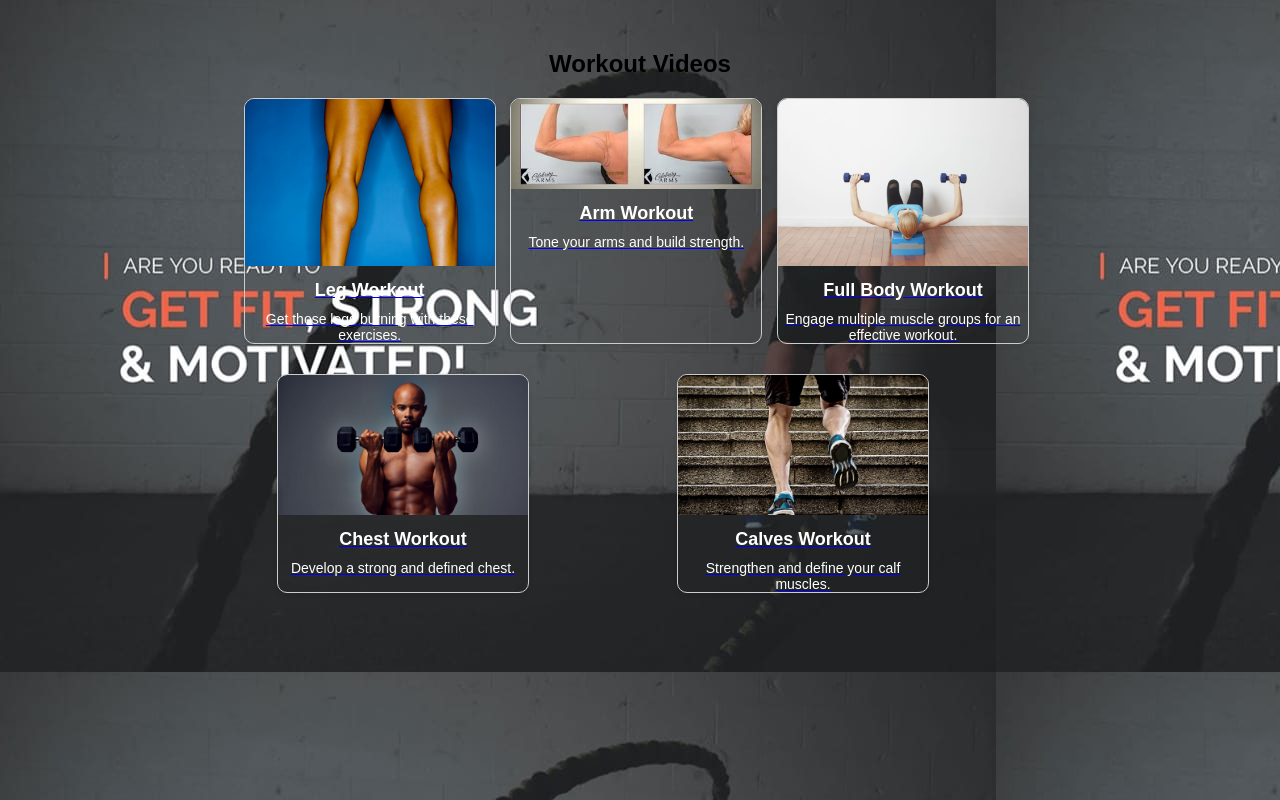
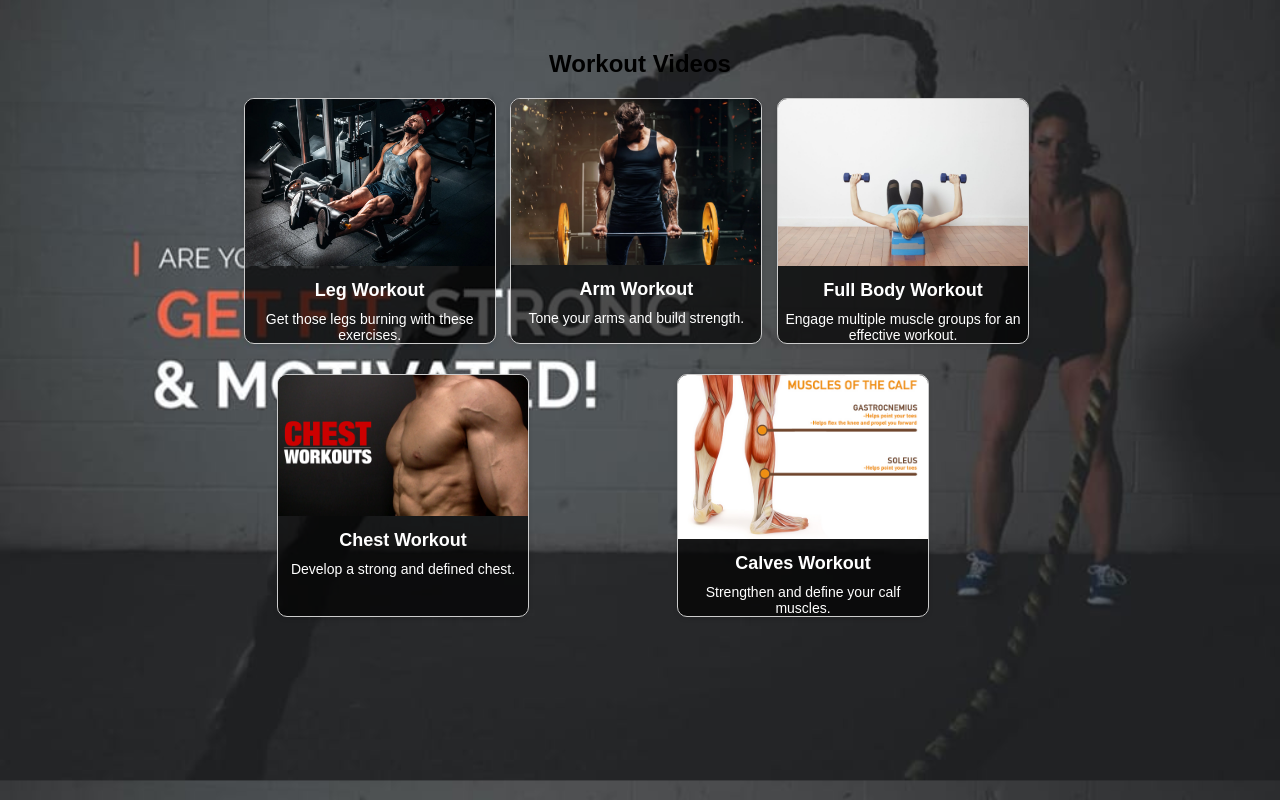
Before and after one commit to Sowji-99/fitness, a Flask app: page /beginner_course in a window 1280 px wide. Run offline with Flask 3, Linux system fonts and the light colour scheme; the first user in the database is signed in.

Commit message:
updated images

```diff
--- a/register.html
+++ b/register.html
@@ -8,7 +8,9 @@
       font-family: Arial, sans-serif;
       margin: 0;
       padding: 0;
-      background-color: #f4f4f4;
+      background-image: url('static/Background.jpg');
+      background-size: cover;
+      background-position: center;
     }
 
     .header {
--- a/templates/beginner_course.html
+++ b/templates/beginner_course.html
@@ -10,6 +10,8 @@
       background-image: url('/static/login.jpg');
       margin: 0;
       padding: 0;
+      background-size: cover;
+      background-position: center;
     }
     .container {
       max-width: 800px;
@@ -24,6 +26,7 @@
       display: flex;
       justify-content: space-around;
       flex-wrap: wrap;
+
     }
     .video {
       width: 250px;
@@ -32,6 +35,7 @@
       border-radius: 10px;
       overflow: hidden;
       box-shadow: 0 2px 5px rgba(0, 0, 0, 0.1);
+      background-color: rgba(0, 0, 0, 0.7);
     }
     .video img {
       width: 100%;
@@ -47,6 +51,17 @@
       font-size: 14px;
       color: #FFFFFF;
     }
+
+    .video a {
+      text-decoration: none; /* Remove underline from links */
+      color: inherit; /* Inherit text color from parent (.video) */
+      transition: color 0.3s ease;
+    }
+
+    .video p:hover {
+      color: #4058e3; /* Change color on hover */
+    }
+
   </style>
 </head>
 <body>
@@ -62,7 +77,7 @@
 
       <div class="video">
          <a href="https://youtu.be/uvelApPtfuc?feature=shared">
-        <img src="/static/arm.jpeg" alt="Arm Workout">
+        <img src="/static/arm.jpg" alt="Arm Workout">
         <h2>Arm Workout</h2>
         <p>Tone your arms and build strength.</p>
       </div>
```
Also changed, not shown: other parts of register.html (+1 -1 lines), templates/expert_course.html (+12 -0 lines), templates/intermediate_course.html (+13 -1 lines), instance/fitness.db, static/Background.jpg (added), static/arm.jpeg (deleted), static/arm.jpg (added), static/back.jpg, static/calves.jpg, static/chest.jpg, static/leg.jpg.
